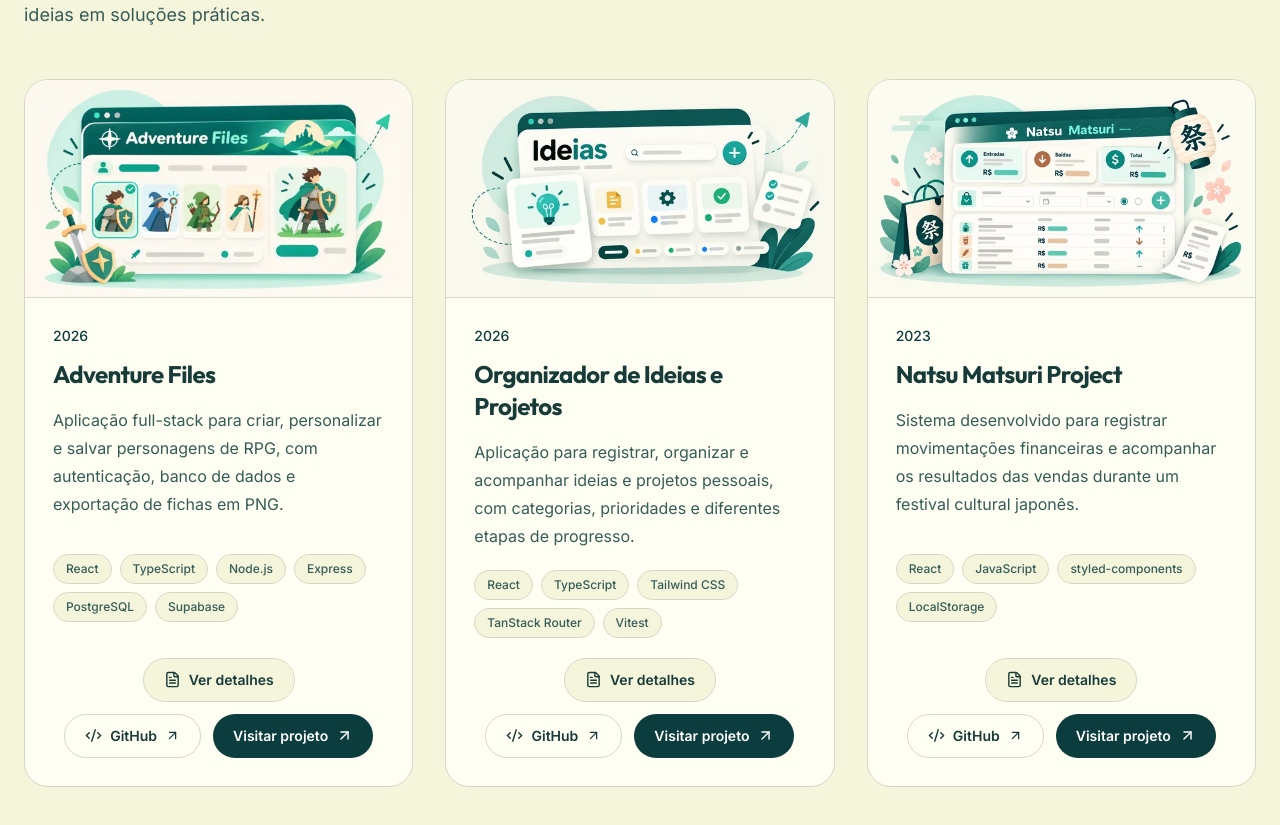
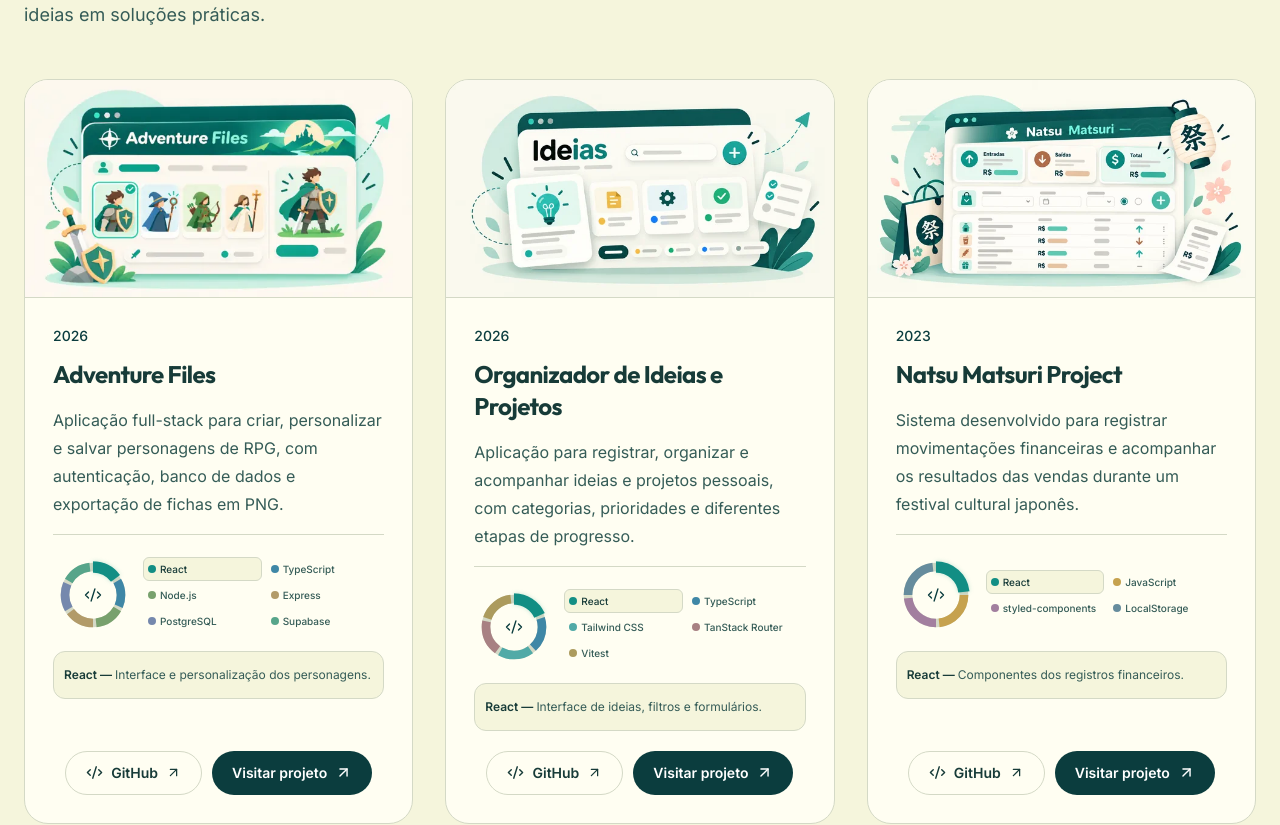
Before and after one commit to AlexandroLeao/developer-portfolio, a React (Vite) app: page / in a window 1280 px wide. Shown: the part 2659-3484 px from the top of the page. Built offline with nearby package versions, Linux system fonts and the light colour scheme.

Commit message:
refactor: replace project tags and details dialog with stack chart

```diff
--- a/src/components/ProjectCard.tsx
+++ b/src/components/ProjectCard.tsx
@@ -1,15 +1,6 @@
-
-import { useRef, useState } from 'react'
-import {
-  ArrowUpRight,
-  FileText,
-  Code2,
-  X,
-} from 'lucide-react'
+import { ArrowUpRight, Code2 } from 'lucide-react'
 import type { Language, Project } from '../data/projects'
-
-const detailTabs = ['features', 'architecture', 'challenges', 'practices'] as const
-type DetailTab = (typeof detailTabs)[number]
+import ProjectStackChart from './ProjectStackChart'
 
 type ProjectCardProps = {
   project: Project
@@ -18,57 +9,25 @@ type ProjectCardProps = {
 
 const translations = {
   pt: {
-    showDetails: 'Ver detalhes',
-    tabLabels: {
-      features: 'Funcionalidades',
-      architecture: 'Arquitetura',
-      challenges: 'Desafios',
-      practices: 'Práticas',
-    },
-    caseStudy: 'Estudo de caso',
-    hideDetails: 'Ocultar detalhes',
     repository: 'GitHub',
     liveDemo: 'Visitar projeto',
-    features: 'Funcionalidades',
-    architecture: 'Arquitetura e decisões técnicas',
-    challenges: 'Desafios',
-    practices: 'Práticas de desenvolvimento',
     opensNewTab: 'Abre em uma nova aba',
   },
   en: {
-    showDetails: 'View details',
-    tabLabels: {
-      features: 'Features',
-      architecture: 'Architecture',
-      challenges: 'Challenges',
-      practices: 'Practices',
-    },
-    caseStudy: 'Case study',
-    hideDetails: 'Hide details',
     repository: 'GitHub',
     liveDemo: 'Live Demo',
-    features: 'Features',
-    architecture: 'Architecture and technical decisions',
-    challenges: 'Challenges',
-    practices: 'Development practices',
     opensNewTab: 'Opens in a new tab',
   },
 }
 
-export default function ProjectCard({
-  project,
-  language,
-}: ProjectCardProps) {
-  const [isExpanded, setIsExpanded] = useState(false)
-  const [activeTab, setActiveTab] = useState<DetailTab>('features')
-  const dialogRef = useRef<HTMLDialogElement>(null)
-
+export default function ProjectCard({ project, language }: ProjectCardProps) {
   const text = translations[language]
-  const detailsId = `project-details-${project.id}`
 
   return (
-    <article id={`project-${project.id}`} className="group flex h-full min-w-0 scroll-mt-24 flex-col overflow-hidden rounded-3xl border border-(--color-border) bg-(--color-surface)">
-      {/* ILUSTRAÇÃO */}
+    <article
+      id={`project-${project.id}`}
+      className="group flex h-full min-w-0 scroll-mt-24 flex-col overflow-hidden rounded-3xl border border-(--color-border) bg-(--color-surface)"
+    >
       <div className="aspect-video overflow-hidden border-b border-(--color-border) bg-(--color-background)">
         <img
           src={project.image}
@@ -81,173 +40,28 @@ export default function ProjectCard({
         />
       </div>
 
-      {/* CONTEÚDO */}
-      <div className="flex flex-1 flex-col justify-between gap-5 p-5 sm:p-7">
+      <div className="flex flex-1 flex-col gap-4 p-5 sm:p-7">
         <div>
           <span className="mb-3 block text-sm font-medium text-(--color-primary)">
             {project.year}
           </span>
-
           <h3 className="font-display text-2xl font-bold tracking-tight text-(--color-text)">
             {project.name}
           </h3>
-
           <p className="mt-4 text-sm leading-7 text-(--color-text-muted) sm:text-base">
             {project.description[language]}
           </p>
         </div>
 
-        {/* TECNOLOGIAS */}
-        <ul
-          className="flex flex-wrap content-start gap-2"
-          aria-label={
-            language === 'pt'
-              ? 'Tecnologias utilizadas'
-              : 'Technologies used'
-          }
-        >
-          {project.technologies.map((technology) => (
-            <li
-              key={technology}
-              className="rounded-full border border-(--color-border) bg-(--color-background) px-3 py-1.5 text-xs font-medium text-(--color-text-muted)"
-            >
-              {technology}
-            </li>
-          ))}
-        </ul>
+        <ProjectStackChart project={project} language={language} />
 
-        <div className="flex flex-col gap-3">
-          {/* DETALHES DO PROJETO */}
-          <div className="flex justify-center">
-            <button
-              type="button"
-              aria-expanded={isExpanded}
-              aria-controls={detailsId}
-              onClick={() => {
-                setActiveTab('features')
-                dialogRef.current?.showModal()
-                setIsExpanded(true)
-              }}
-              className="inline-flex min-h-11 items-center justify-center gap-2 rounded-full border border-(--color-border) bg-(--color-background) px-5 py-2.5 text-sm font-semibold text-(--color-text) transition-colors hover:border-(--color-primary) hover:text-(--color-primary) focus-visible:outline-2 focus-visible:outline-offset-4 focus-visible:outline-(--color-primary)"
-            >
-              <FileText size={17} aria-hidden="true" />
-              {text.showDetails}
-            </button>
-          </div>
-
-          <dialog
-            ref={dialogRef}
-            onClose={() => setIsExpanded(false)}
-            aria-modal="true"
-            aria-labelledby={`project-dialog-title-${project.id}`}
-            onClick={(event) => {
-              if (event.target !== event.currentTarget) return
-              const { left, right, top, bottom } = event.currentTarget.getBoundingClientRect()
-              if (
-                event.clientX < left || event.clientX > right ||
-                event.clientY < top || event.clientY > bottom
-              ) {
-                dialogRef.current?.close()
-              }
-            }}
-            className="fixed inset-0 m-auto max-h-[90dvh] w-[min(92vw,48rem)] overflow-y-auto rounded-3xl border border-(--color-border) bg-(--color-surface) p-0 text-(--color-text) shadow-2xl backdrop:bg-black/70"
-          >
-            <div className="flex items-center justify-between gap-4 border-b border-(--color-border) px-5 py-4 sm:px-7 sm:py-5">
-              <div>
-                <span className="text-xs font-semibold uppercase tracking-widest text-(--color-primary)">
-                  {text.caseStudy}
-                </span>
-                <h3 id={`project-dialog-title-${project.id}`} className="font-display mt-1 text-xl font-bold leading-snug sm:text-2xl">
-                  {project.name}
-                </h3>
-              </div>
-              <button
-                type="button"
-                onClick={() => dialogRef.current?.close()}
-                aria-label={text.hideDetails}
-                className="flex h-11 w-11 shrink-0 items-center justify-center rounded-full border border-(--color-border) text-(--color-text) hover:border-(--color-primary) focus-visible:outline-2 focus-visible:outline-offset-4 focus-visible:outline-(--color-primary)"
-              >
-                <X size={20} aria-hidden="true" />
-              </button>
-            </div>
-
-            <div
-              role="tablist"
-              aria-label={text.caseStudy}
-              onKeyDown={(event) => {
-                const currentIndex = detailTabs.indexOf(activeTab)
-                let nextIndex: number
-                if (event.key === 'ArrowRight') nextIndex = (currentIndex + 1) % detailTabs.length
-                else if (event.key === 'ArrowLeft') nextIndex = (currentIndex - 1 + detailTabs.length) % detailTabs.length
-                else if (event.key === 'Home') nextIndex = 0
-                else if (event.key === 'End') nextIndex = detailTabs.length - 1
-                else return
-                event.preventDefault()
-                setActiveTab(detailTabs[nextIndex])
-                event.currentTarget.querySelectorAll<HTMLButtonElement>('[role="tab"]')[nextIndex]?.focus()
-              }}
-              className="grid grid-cols-2 gap-2 border-b border-(--color-border) px-5 py-3 sm:grid-cols-4 sm:px-7"
-            >
-              {detailTabs.map((tab) => (
-                <button
-                  key={tab}
-                  id={`project-tab-${project.id}-${tab}`}
-                  type="button"
-                  role="tab"
-                  aria-selected={activeTab === tab}
-                  aria-controls={detailsId}
-                  tabIndex={activeTab === tab ? 0 : -1}
-                  onClick={() => setActiveTab(tab)}
-                  className={`min-h-11 w-full rounded-full border px-2 py-2 text-center text-sm font-medium transition-colors focus-visible:outline-2 focus-visible:outline-offset-2 focus-visible:outline-(--color-primary) ${
-                    activeTab === tab
-                      ? 'border-(--color-primary) bg-(--color-background) text-(--color-primary)'
-                      : 'border-(--color-border) text-(--color-text-muted) hover:border-(--color-primary) hover:text-(--color-primary)'
-                  }`}
-                >
-                  {text.tabLabels[tab]}
-                </button>
-              ))}
-            </div>
-
-            <div
-              id={detailsId}
-              role="tabpanel"
-              aria-labelledby={`project-tab-${project.id}-${activeTab}`}
-              tabIndex={0}
-              className="p-5 focus:outline-none focus-visible:outline-2 focus-visible:outline-(--color-primary) sm:p-7"
-            >
-              <h4 className="font-display mb-4 text-lg font-semibold text-(--color-text)">
-                {text[activeTab]}
-              </h4>
-
-              {activeTab === 'features' ? (
-                <ul className="grid gap-3 sm:grid-cols-2">
-                  {project.details.features.map((feature, index) => (
-                    <li
-                      key={index}
-                      className="flex items-start gap-3 rounded-xl border border-(--color-border) bg-(--color-background) p-3 text-sm leading-6 text-(--color-text-muted)"
-                    >
-                      <span aria-hidden="true" className="mt-2 h-2 w-2 shrink-0 rounded-full bg-(--color-primary)" />
-                      <span>{feature[language]}</span>
-                    </li>
-                  ))}
-                </ul>
-              ) : (
-                <p className="border-l-2 border-(--color-primary) bg-(--color-background) px-5 py-4 text-base leading-7 text-(--color-text-muted)">
-                  {project.details[activeTab][language]}
-                </p>
-              )}
-            </div>
-          </dialog>
-
-          {/* LINKS EXTERNOS */}
-          <div className="flex flex-wrap justify-center gap-3">
+        <div className="mt-auto flex flex-wrap justify-center gap-2.5 pt-1">
           <a
             href={project.githubUrl}
             target="_blank"
             rel="noopener noreferrer"
             aria-label={`${project.name} — ${text.repository}. ${text.opensNewTab}`}
-              className="inline-flex min-h-11 items-center justify-center gap-2 rounded-full border border-(--color-border) px-5 py-2.5 text-sm font-semibold text-(--color-text) transition-colors hover:border-(--color-primary) hover:text-(--color-primary) focus-visible:outline-2 focus-visible:outline-offset-4 focus-visible:outline-(--color-primary)"
+            className="inline-flex min-h-11 items-center justify-center gap-2 rounded-full border border-(--color-border) px-3 py-2.5 text-xs font-semibold text-(--color-text) transition-colors hover:border-(--color-primary) hover:text-(--color-primary) focus-visible:outline-2 focus-visible:outline-offset-4 focus-visible:outline-(--color-primary) xl:px-5 xl:text-sm"
           >
             <Code2 size={17} aria-hidden="true" />
             {text.repository}
@@ -260,16 +74,12 @@ export default function ProjectCard({
               target="_blank"
               rel="noopener noreferrer"
               aria-label={`${project.name} — ${text.liveDemo}. ${text.opensNewTab}`}
-                className="inline-flex min-h-11 items-center justify-center gap-2 rounded-full bg-[#0b3d3e] px-5 py-2.5 text-sm font-semibold text-white transition-colors hover:bg-[#082e2f] focus-visible:outline-2 focus-visible:outline-offset-4 focus-visible:outline-(--color-primary)"
+              className="inline-flex min-h-11 items-center justify-center gap-2 rounded-full bg-[#0b3d3e] px-3 py-2.5 text-xs font-semibold text-white transition-colors hover:bg-[#082e2f] focus-visible:outline-2 focus-visible:outline-offset-4 focus-visible:outline-(--color-primary) xl:px-5 xl:text-sm"
             >
               {text.liveDemo}
-                <ArrowUpRight
-                  size={17}
-                  aria-hidden="true"
-                />
+              <ArrowUpRight size={17} aria-hidden="true" />
             </a>
           )}
-          </div>
         </div>
       </div>
     </article>
```
Lines whose indentation alone changed are shown as unchanged.
